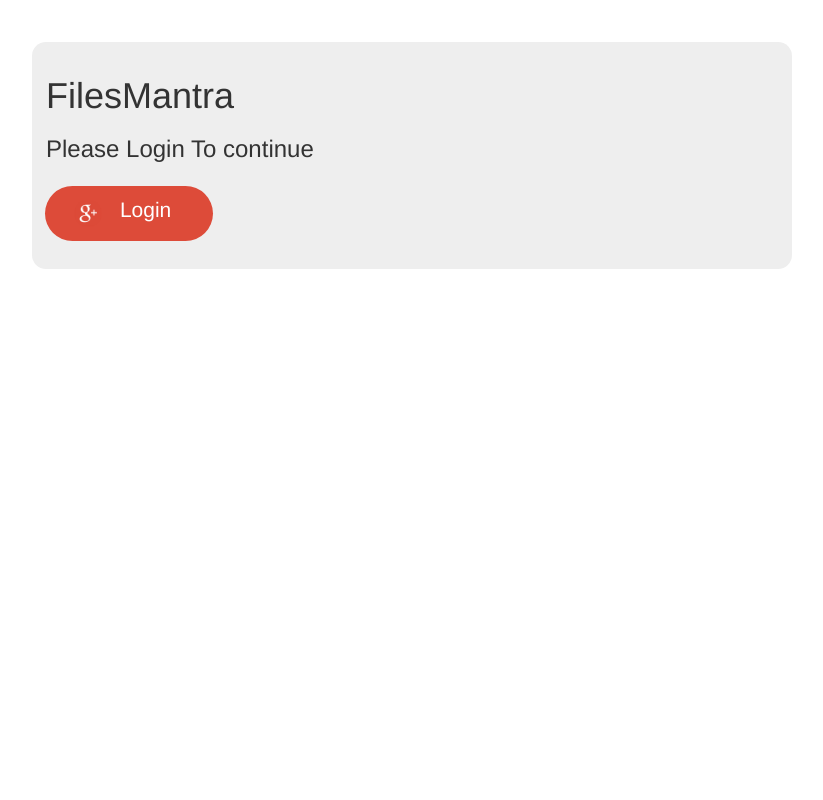
After one commit to Manoja9/filesmantra, a Django app: template templates/login.html in a window 1280 px wide. The commit adds this page. Shown: the whole page, without its empty margins (228-1051 px from the left). Run offline with Django 3.2, Linux system fonts and the light colour scheme; the template is opened without the code that fills it, so the values that code supplies are empty; some libraries are stand-ins or nearby versions.

Commit message:
Added login page and modified logout page

```diff
--- a/static/css/styles.css
+++ b/static/css/styles.css
@@ -1,3 +1,22 @@
 .accounts-container{
     background-color: #EEEEEE;
 }
+.login-modal{
+    background-color: #EEEEEE;
+    padding: 1em;
+    margin-top: 3em;
+    border-radius: 1em;
+}
+
+.login-modal-text{
+    font-size: 1.5em;
+    margin-top: 1em;
+    color: #FFFFFF;
+}
+
+.login-modal-link{
+    background-color: #dd4b39;
+    border-radius: 2em;
+    max-width: 12em;
+    margin: 1em;
+}
--- /dev/null
+++ b/templates/login.html
@@ -0,0 +1,31 @@
+<html>
+<head>
+    <link rel="stylesheet" href="/static/libs/bootstrap/css/bootstrap.min.css" />
+    <link rel="stylesheet" href="/static/css/styles.css" />
+    <link rel="stylesheet" href="//code.jquery.com/ui/1.12.1/themes/base/jquery-ui.css">
+
+    <script src="/static/libs/jquery/jquery.js" type="text/javascript"></script>
+    <script src="/static/libs/bootstrap/js/bootstrap.min.js"></script>
+    <script src="https://code.jquery.com/ui/1.12.1/jquery-ui.js"></script>
+</head>
+<body>
+
+<div class="container login-body">
+    <div class="col-md-8 col-md-offset-2 login-modal">
+            <h1>FilesMantra</h1>
+            <h3>Please Login To continue</h3>
+            <div class="row">
+                <a href="/login/google-oauth2/?next=/">
+                    <div class="col-md-8 login-modal-link">
+                        <img src="/static/assets/Google_plus.png" style="width:2em;margin:1em;border-radius:1em" />
+
+                    <span class="login-modal-text">
+                        Login
+                    </span>
+                    </div>
+                </a>
+            </div>
+    </div>
+</div>
+</body>
+</html>
--- a/templates/logout.html
+++ b/templates/logout.html
@@ -1,6 +1,6 @@
 <html>
 <body>
-<h1>Thank you for logging out</h1>
+<h1>Successfully logged out</h1>
 </body>
 
 </html>
```
Also changed, not shown: static/assets/Google_plus.png (added).
